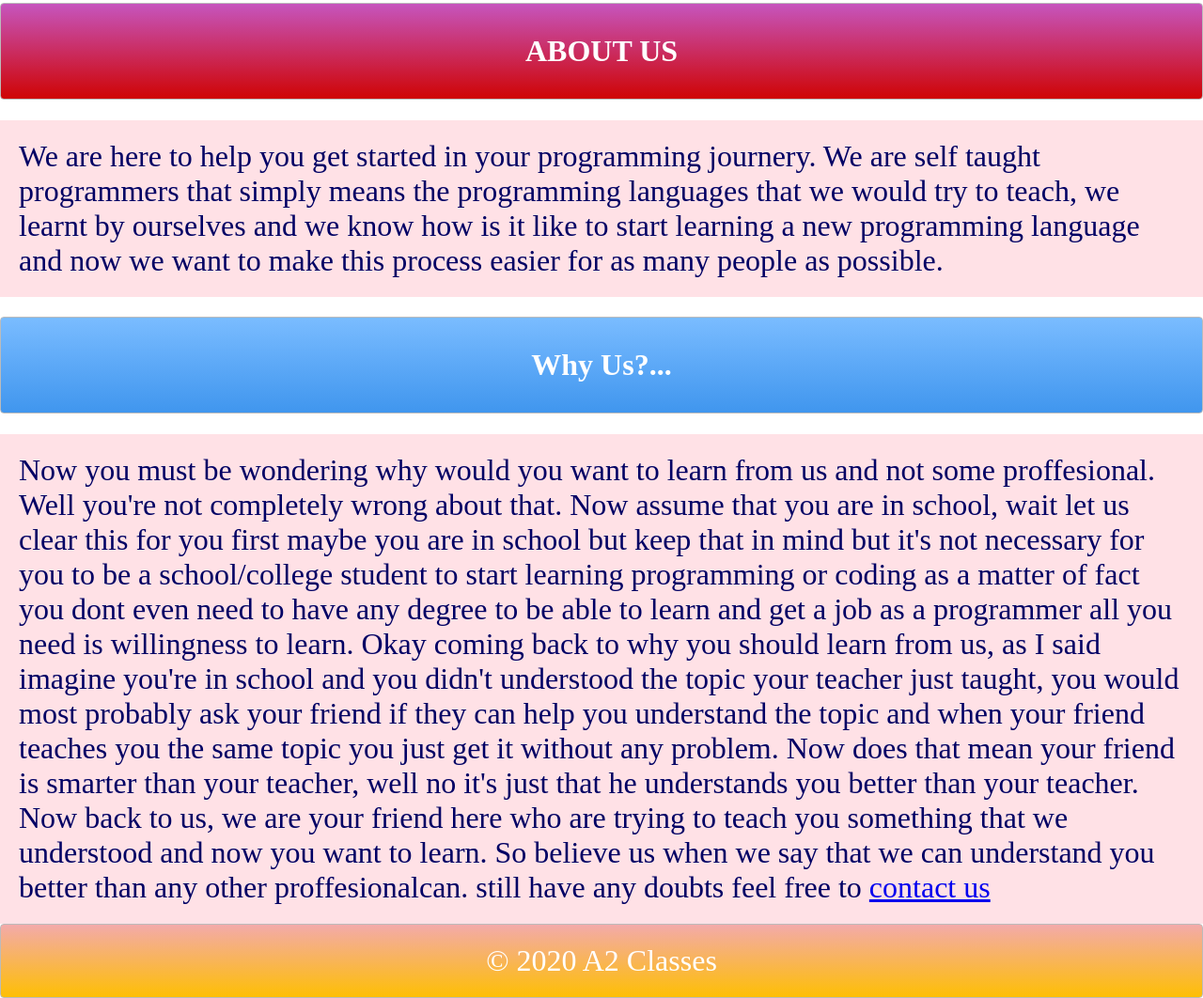
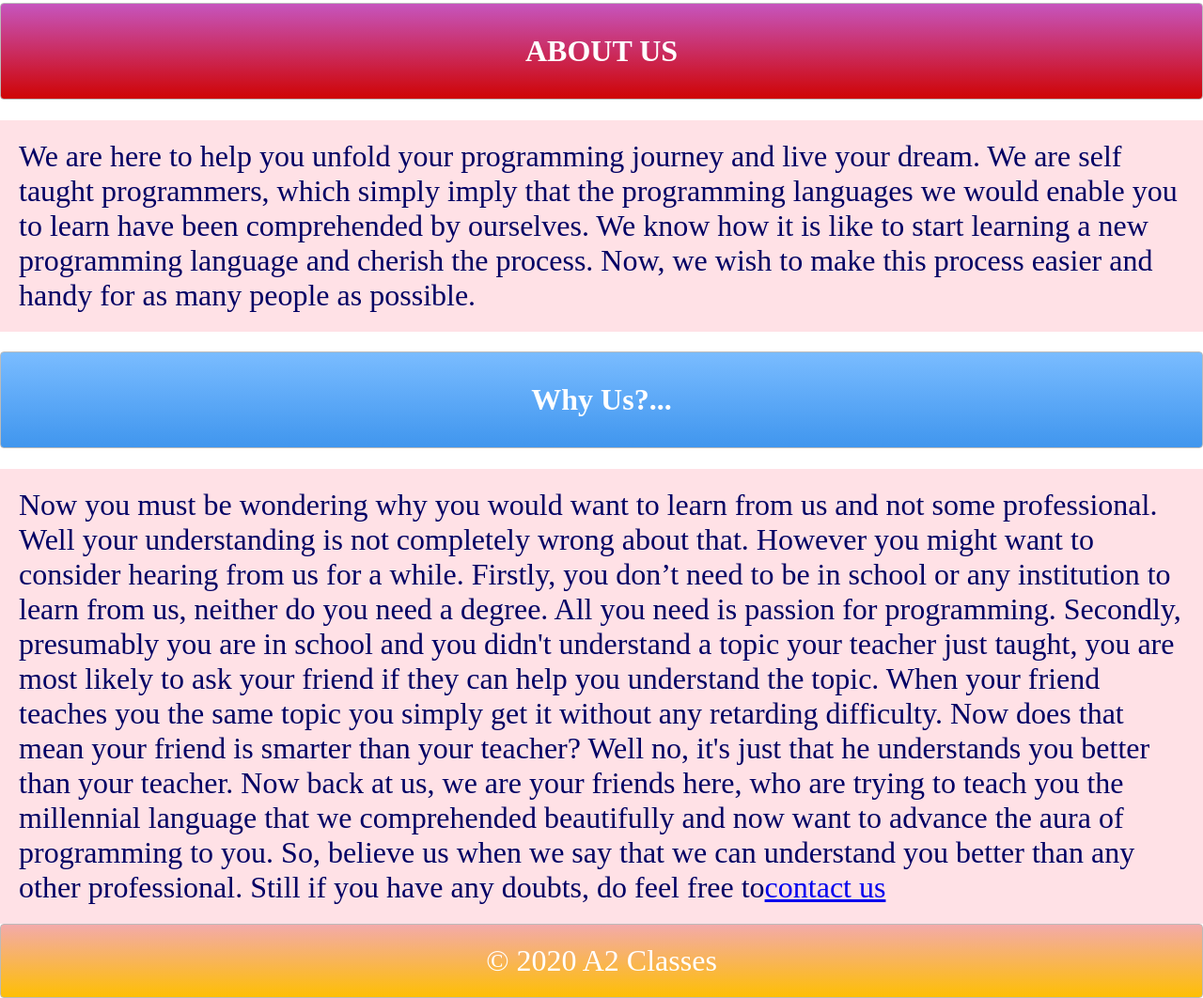
Before and after one commit to a2classes/a2classes.github.io, a plain HTML site: page index.html in a window 1280 px wide. Shown: the part 912-1974 px from the top of the page at 94% size. Drawn offline with Linux system fonts and the light colour scheme.

Commit message:
grammar mistakes are omited finally don

```diff
--- a/index.html
+++ b/index.html
@@ -27,30 +27,13 @@
         <!-- ABOUT SECTION -->
         <h1 class="zone red heading" id="about">ABOUT US</h1>
         <div class="para">
-            We are here to help you get started in your programming journery.
-            We are self taught programmers that simply means the programming languages
-            that we would try to teach, we learnt by ourselves and we know how is it like
-            to start learning a new programming language and now we want to make this process
-            easier for as many people as possible.
+            We are here to help you unfold your programming journey and live your dream. We are self taught programmers, which simply imply that the programming languages we would enable you to learn have been comprehended by ourselves. We know how it is like to start learning a new programming language and cherish the process. Now, we wish to make this process easier and handy for as many people as possible.
         </div>
 
         <!-- Projects section -->
         <h1 class="zone blue heading" id="why-us">Why Us?...</h1>
         <div class="para">
-            Now you must be wondering why would you want to learn from us and not some proffesional.
-            Well you're not completely wrong about that.
-            Now assume that you are in school, wait let us clear this for you first maybe you are in school
-            but keep that in mind but it's not necessary for you to be a school/college student to start learning
-            programming or coding as a matter of fact you dont even need to have any degree to be able to learn
-            and get a job as a programmer all you need is willingness to learn.
-            Okay coming back to why you should learn from us, as I said imagine you're in school and you didn't
-            understood the topic your teacher just taught, you would most probably ask your friend if they can help
-            you understand the topic and when your friend teaches you the same topic you just get it without any problem.
-            Now does that mean your friend is smarter than your teacher, well no it's just that he understands you better
-            than your teacher.
-            Now back to us, we are your friend here who are trying to teach you something that we understood and now
-            you want to learn. So believe us when we say that we can understand you better than any other proffesionalcan.
-            still have any doubts feel free to <a href="https://mailchi.mp/a04e1db806b1/contact-us" style="text-decoration: underline;">contact us</a>
+            Now you must be wondering why you would want to learn from us and not some professional. Well your understanding is not completely wrong about that. However you might want to consider hearing from us for a while. Firstly, you don’t need to be in school or any institution to learn from us, neither do you need a degree. All you need is passion for programming. Secondly, presumably you are in school and you didn't understand a topic your teacher just taught, you are most likely to ask your friend if they can help you understand the topic. When your friend teaches you the same topic you simply get it without any retarding difficulty. Now does that mean your friend is smarter than your teacher? Well no, it's just that he understands you better than your teacher. Now back at us, we are your friends here, who are trying to teach you the millennial language that we comprehended beautifully and now want to advance the aura of programming to you. So, believe us when we say that we can understand you better than any other professional. Still if you have any doubts, do feel free to<a href="https://mailchi.mp/a04e1db806b1/contact-us" style="text-decoration: underline;">contact us</a>
         </div>
         <footer class="zone yellow">&copy; 2020 A2 Classes</footer>
     </body>
```
